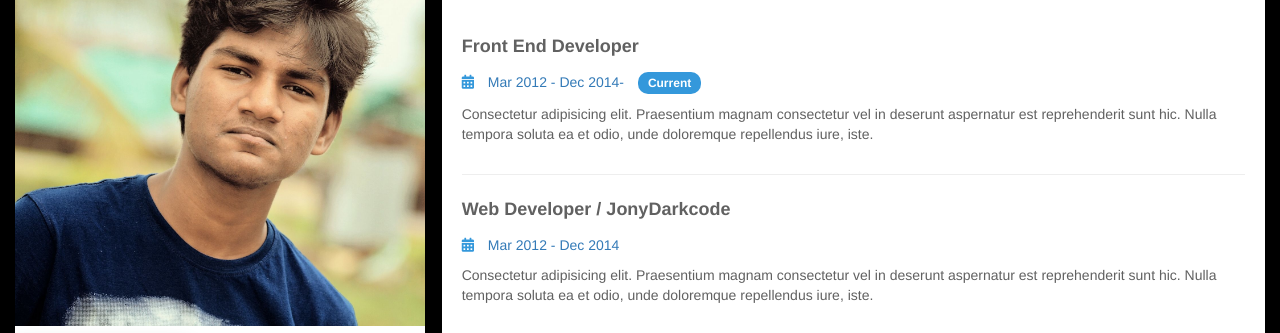
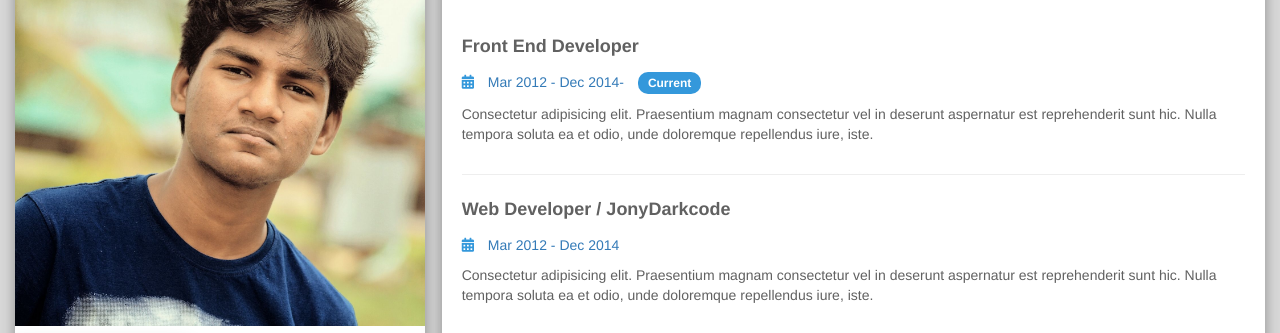
Before and after one commit to salahuddinjony/salahuddinjony.github.io, a plain HTML site: page index.html in a window 1280 px wide. Shown: the part 83-416 px from the top of the page. Drawn offline with Linux system fonts and the light colour scheme.

Commit message:
Change background color

```diff
--- a/style.css
+++ b/style.css
@@ -34,7 +34,7 @@ h6 {
 html,
 body { height: 100% }
 body{
-     background-color: #000;
+     background-color: #DADADA;
 }
 :root{
     --acolor:#3498db;
```
